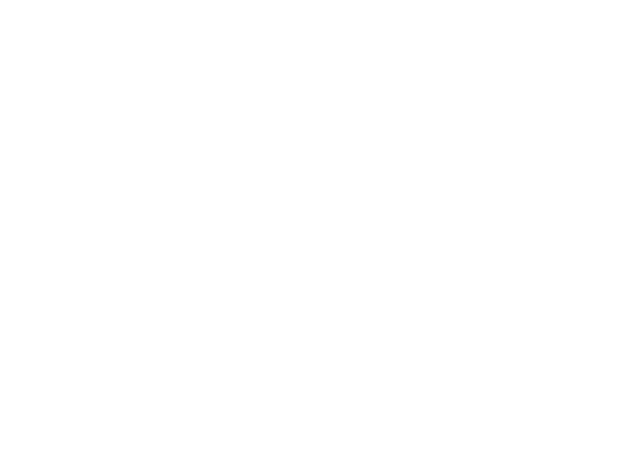
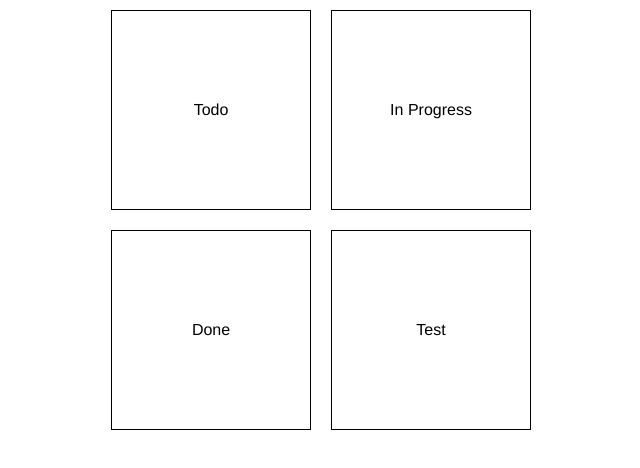
Before and after one commit to arturszolke/board-app, a Vue app: page / in a window 1280 px wide. Shown: the top 468 px of the page, without its empty margins (319-959 px from the left). Built offline with nearby package versions, Linux system fonts and the light colour scheme.

Commit message:
Bootstrap

```diff
--- a/package.json
+++ b/package.json
@@ -10,6 +10,8 @@
     "type-check": "vue-tsc --noEmit -p tsconfig.app.json --composite false"
   },
   "dependencies": {
+    "@popperjs/core": "^2.11.8",
+    "bootstrap": "^5.3.1",
     "vue": "^3.3.4"
   },
   "devDependencies": {
--- a/src/App.vue
+++ b/src/App.vue
@@ -32,7 +32,7 @@
   -webkit-font-smoothing: antialiased;
   -moz-osx-font-smoothing: grayscale;
   text-align: center;
-  color: white;
+  color: black;
   display: flex;
   align-items: center;
   justify-content: center;
--- a/src/components/BoardStatus.vue
+++ b/src/components/BoardStatus.vue
@@ -26,7 +26,7 @@
     display: flex;
     justify-content: center;
     align-items: center;
-    border: 1px solid white;
+    border: 1px solid black;
     width: 200px;
     height: 200px;
     margin: 10px;
--- a/src/main.ts
+++ b/src/main.ts
@@ -3,4 +3,7 @@
 import { createApp } from 'vue'
 import App from './App.vue'
 
+import "bootstrap/dist/css/bootstrap.min.css"
+import "bootstrap"
+
 createApp(App).mount('#app')
```
Also changed, not shown: 1 other file (tests, documents, lock files or other folders).
